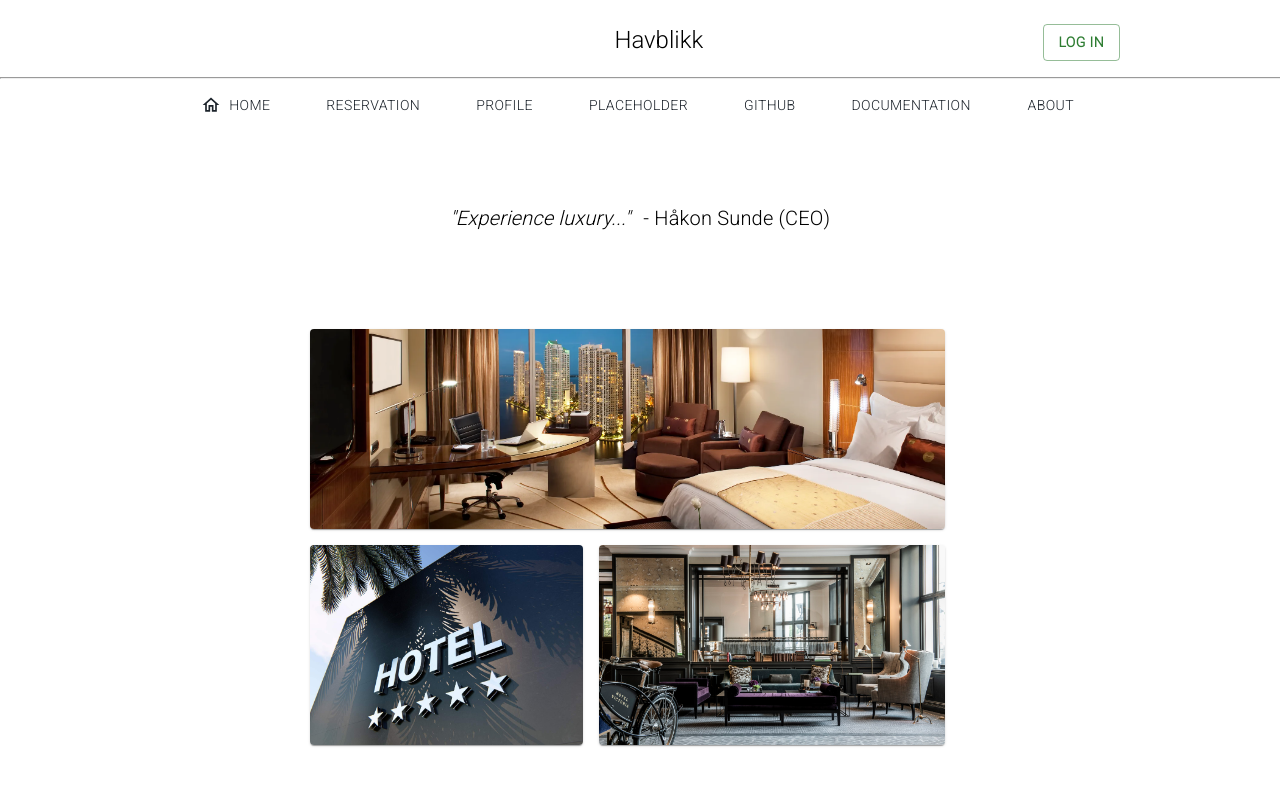
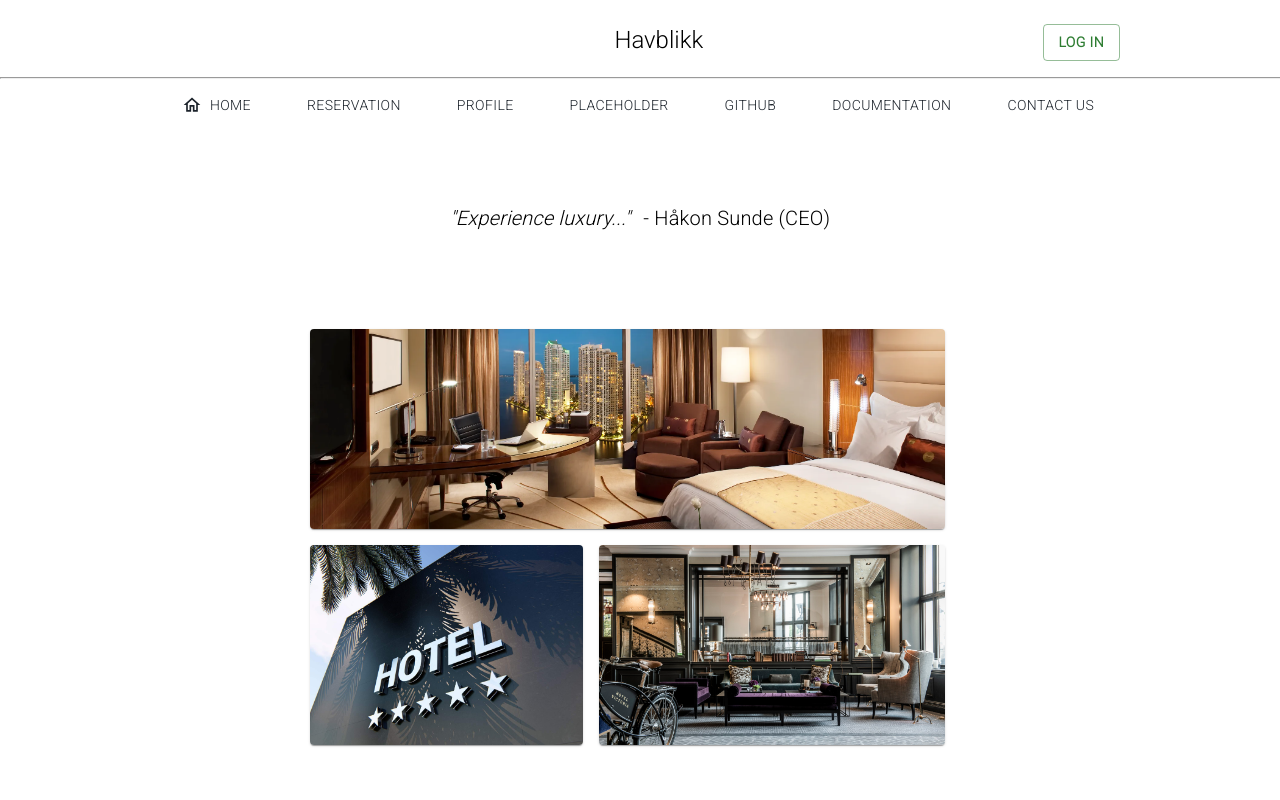
Before and after one commit to sundehakon/Hotell-React, a React (Create React App) app: page / in a window 1280 px wide. Shown: the top 800 px of the page. Built offline with nearby package versions, Linux system fonts and the light colour scheme; no server answers.

Commit message:
Add ScrollToBottom component file

```diff
--- a/src/App.js
+++ b/src/App.js
@@ -10,16 +10,21 @@ import Header from './components/header';
 
 
 function App() {
+
+  const scrollToBottom = () => {
+    window.scrollTo({ top: document.documentElement.scrollHeight, behavior: 'smooth' });
+  }
+
   return (
     <ThemeProvider theme={theme}>
       <BrowserRouter>
-      <Header />
+      <Header scrollToBottom={scrollToBottom}/>
         <Routes>
           <Route path='/test-environment' element={<div>Test Environment</div>} />
           <Route path='/'
           element={
             <div>
-              <Home />
+              <Home scrollToBottom={scrollToBottom}/>
             </div>
             } />
           <Route path='/reservation' element={
--- a/src/components/header.js
+++ b/src/components/header.js
@@ -51,7 +51,7 @@ const Header = () => {
                 <Button href='/' sx={{ marginRight: 5 }}>Placeholder</Button>
                 <Button href='https://github.com/sundehakon/Hotell-React' target='_blank' sx={{ marginRight: 5 }}>GitHub</Button>
                 <Button href='https://www.notion.so/Hotell-dokumentasjon-e2c564feff004515b222ff06fab6efdb?pvs=4' target='_blank' sx={{ marginRight: 5 }}>Documentation</Button>
-                <Button href='/about'>About</Button>
+                <Button>Contact Us</Button>
             </Box>
         </Box>
     );
```
Also changed, not shown: src/components/ScrollToBottom.js (added, +11 -0 lines).
